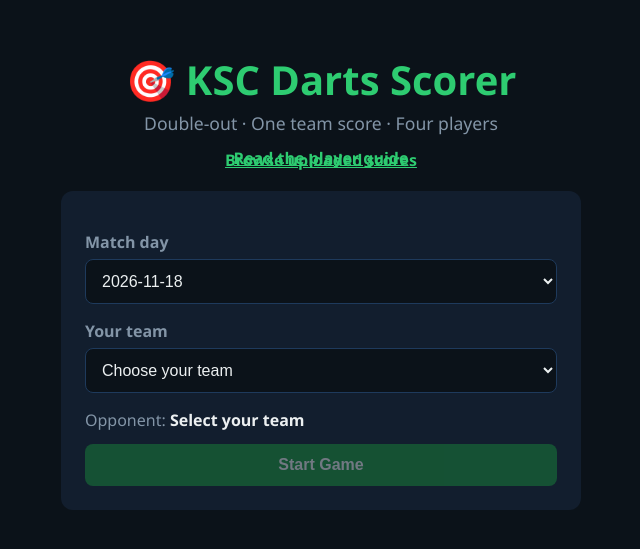
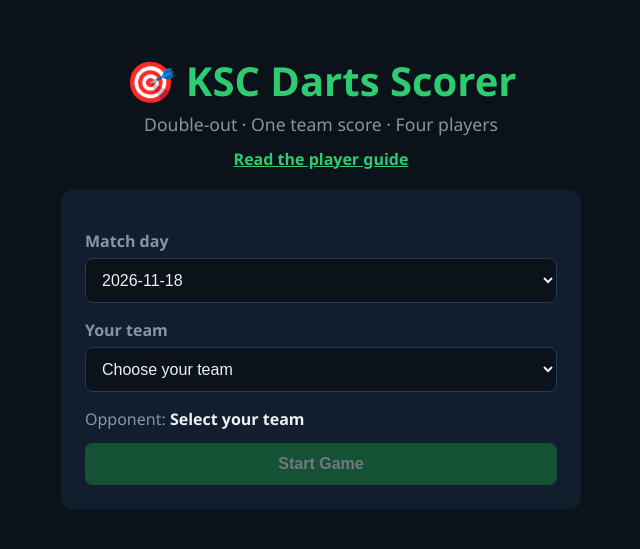
Before and after one commit to wonder99/KSC-Scoring, a website: page index.html in a window 1280 px wide. Shown: the part 119-668 px from the top of the page, without its empty margins (319-959 px from the left). Drawn offline with Linux system fonts and the light colour scheme.

Commit message:
remove uploads link

```diff
--- a/index.html
+++ b/index.html
@@ -11,7 +11,6 @@
         <h1>🎯 KSC Darts Scorer</h1>
         <p class="subtitle">Double-out · One team score · Four players</p>
         <a class="player-guide-link" href="user-guide.html">Read the player guide</a>
-        <a class="player-guide-link" href="/uploads">Browse uploaded scores</a>
 
         <section class="setup-card">
             <p class="persistence-status" role="status" aria-live="polite"></p>
```
